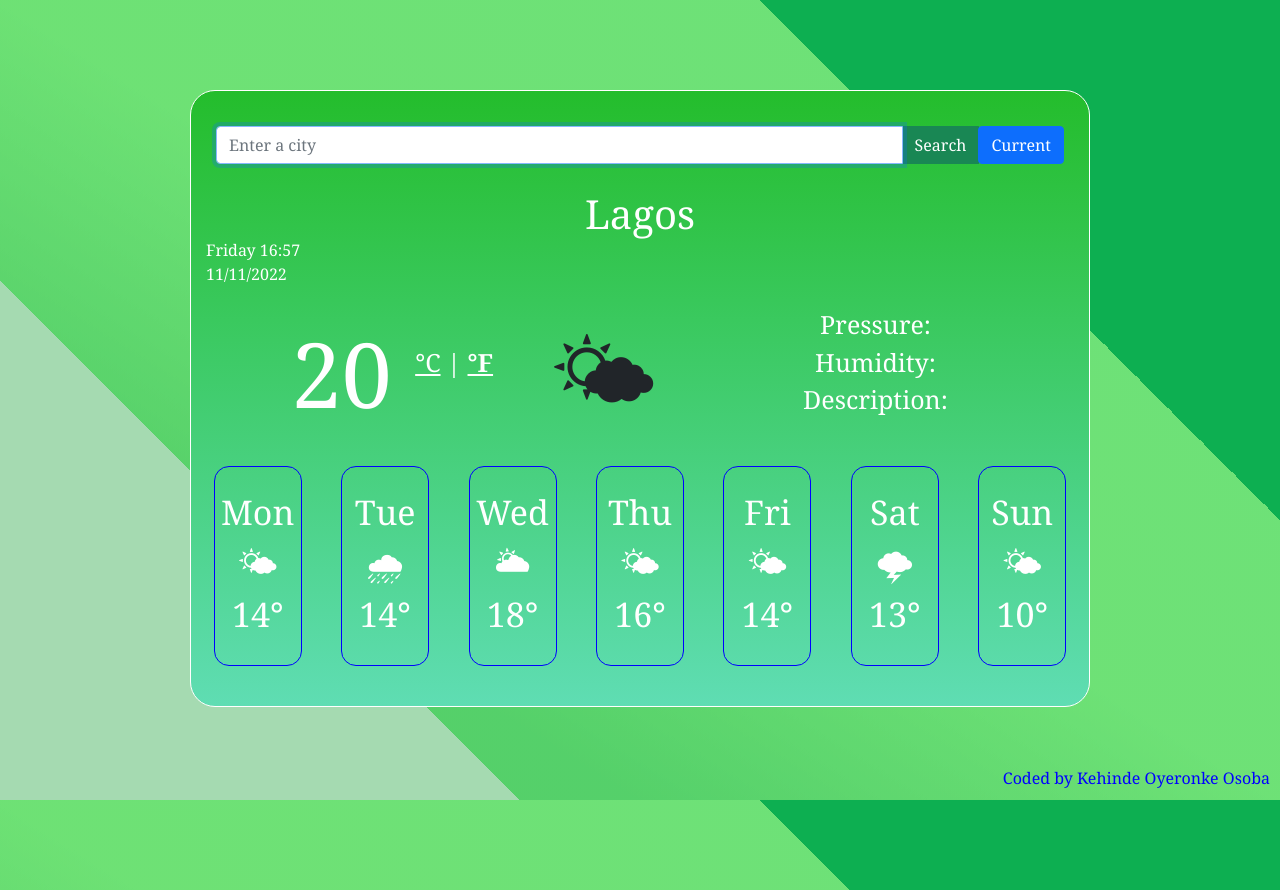
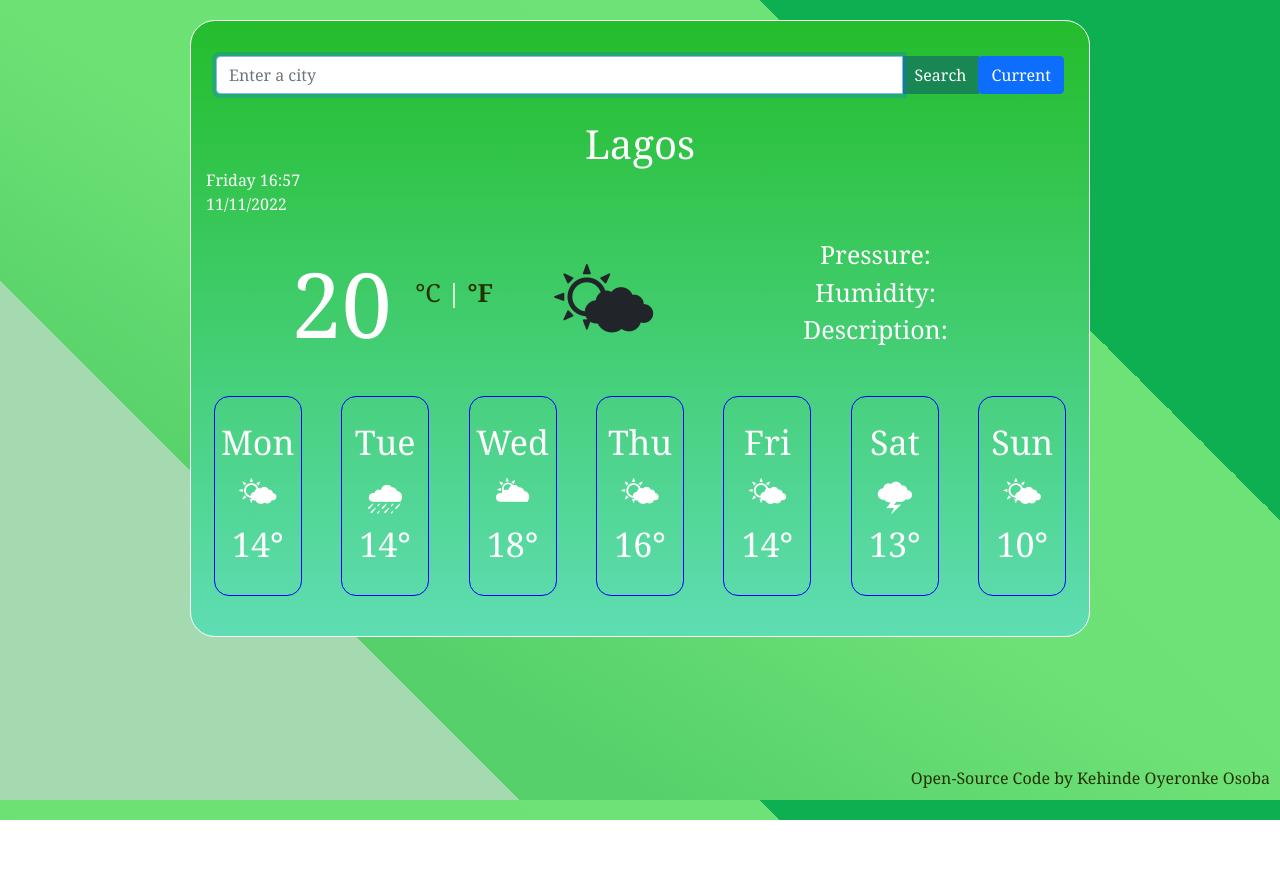
Before and after one commit to kenmillionaire/SCodes-gittask1, a website built with Parcel: page index.html in a window 1280 px wide. After the commit the page ends 820 px from the top, so only its background shows below. Built offline with nearby package versions, Linux system fonts and the light colour scheme; no server answers.

Commit message:
codeby info update
Linking the github source code to the codeby information

```diff
--- a/index.html
+++ b/index.html
@@ -112,8 +112,10 @@
     </div>
     <script src="index.js"></script>
     <div class="footer">
-      <div class="codeby">Coded by Kehinde Oyeronke Osoba</div>
+      <span class="codeby"> <a href="https://github.com/kenmillionaire/SCodes-gittask1"> Open-Source Code </a>
+        by Kehinde Oyeronke Osoba </span>
     </div>
+  </div>
   </div>
 </body>
 
--- a/styles.css
+++ b/styles.css
@@ -45,6 +45,7 @@ a {
   display: block;
   min-width: 920px;
   margin: 0 auto;
+
 }
 .weather-container {
   background: linear-gradient(rgb(36, 189, 44), rgb(95, 221, 179));
@@ -54,7 +55,8 @@ a {
   padding: 15px;
   max-width: 900px;
   border-radius: 25px;
-  margin: 0 auto;
+   margin: 0 auto;
+
 }
 .col-6 {
   line-height: 1.5;
@@ -112,7 +114,7 @@ a {
 .weather-container {
   text-align: center;
   display: block;
-  margin-top: 90px;
+  margin-top: 20px;
 }
 .rectangle {
   width: 85%;
@@ -134,3 +136,7 @@ a {
   display: block;
   margin: 0 10px 0 80px;
 }
+.codeby, a {
+  color: rgb(35, 49, 3);
+  text-decoration: none;
+}
```
